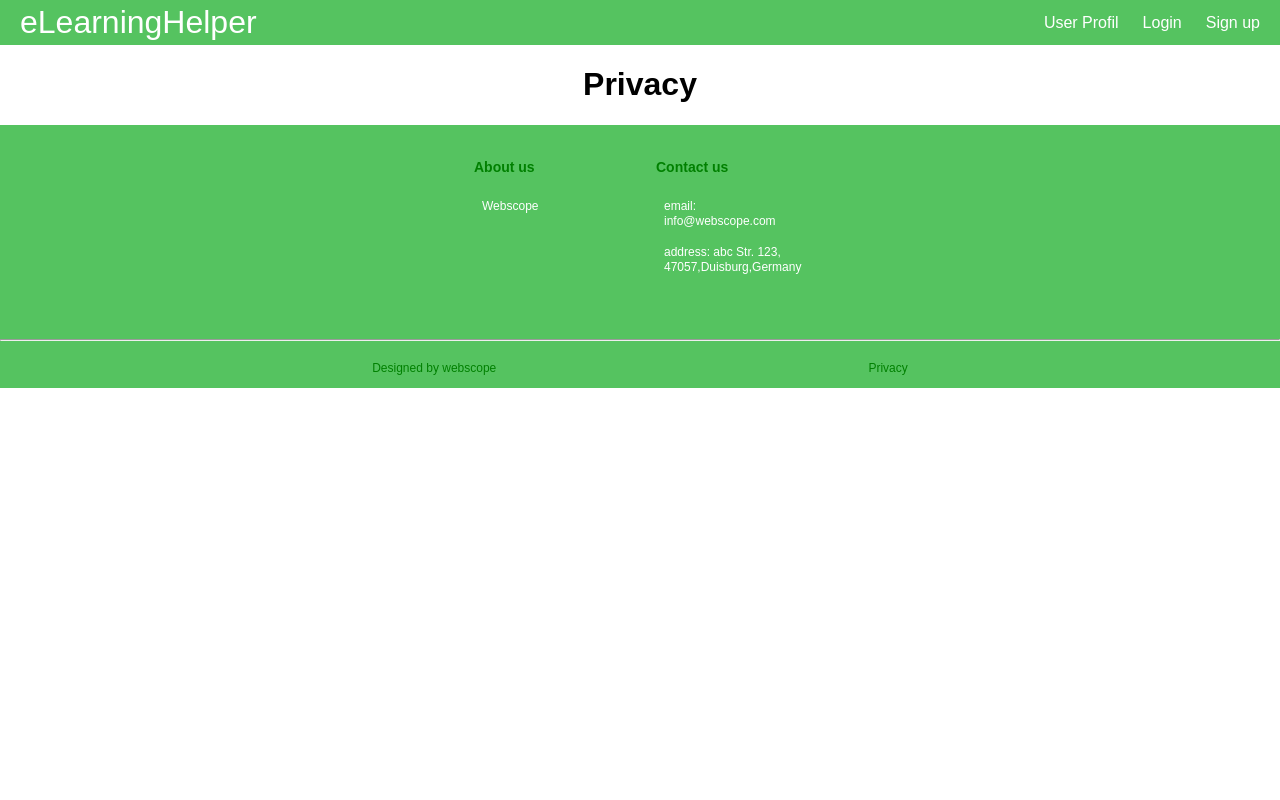
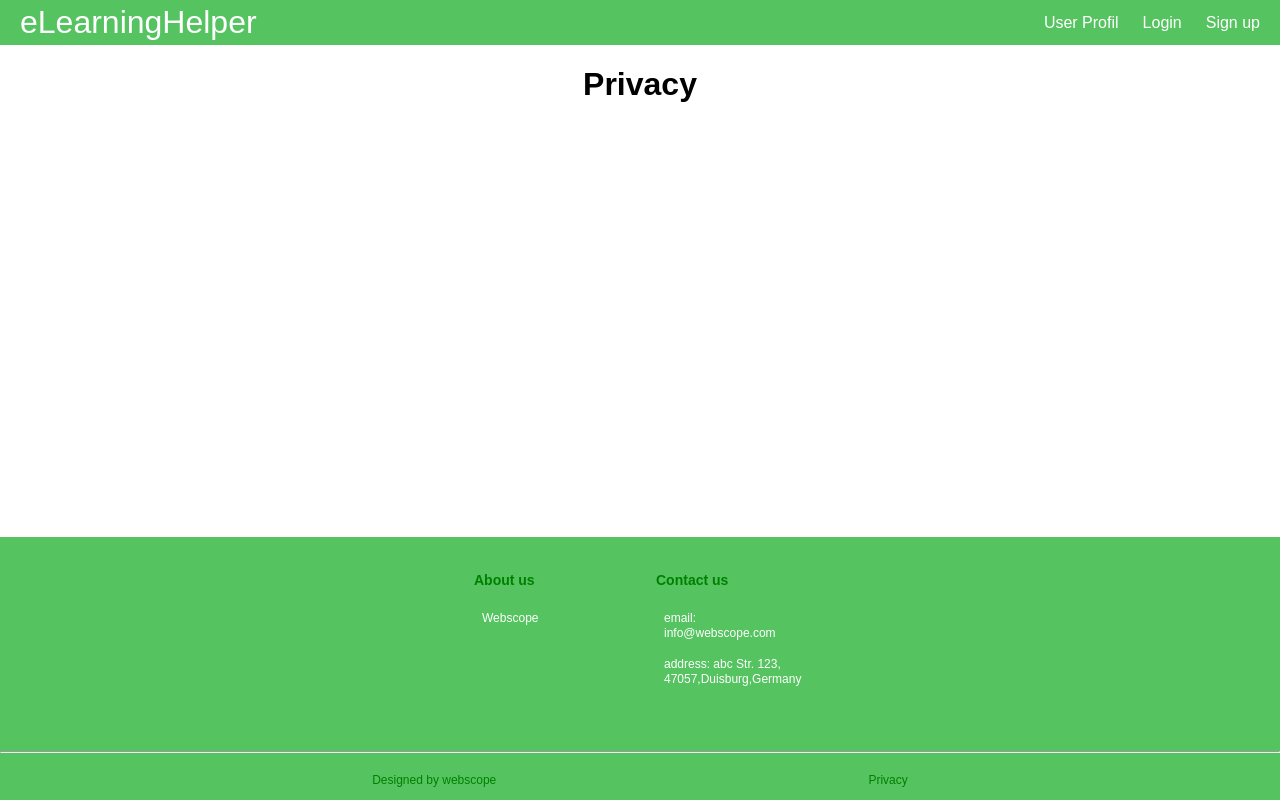
Before and after one commit to yyf9991715/webscope, a React (Create React App) app in the folder frontend/: page /privacy in a window 1280 px wide. Built offline with nearby package versions, Linux system fonts and the light colour scheme.

Commit message:
add a css change

```diff
--- a/frontend/src/components/Footer.css
+++ b/frontend/src/components/Footer.css
@@ -16,7 +16,7 @@ body {
   width: 100%;
   background-color: #55c360;
   margin-top: auto;
-
+  position: fixed;bottom: 0;
 }
 .fixed-bottom {position: fixed;bottom: 0;width:100%;}
 
```
